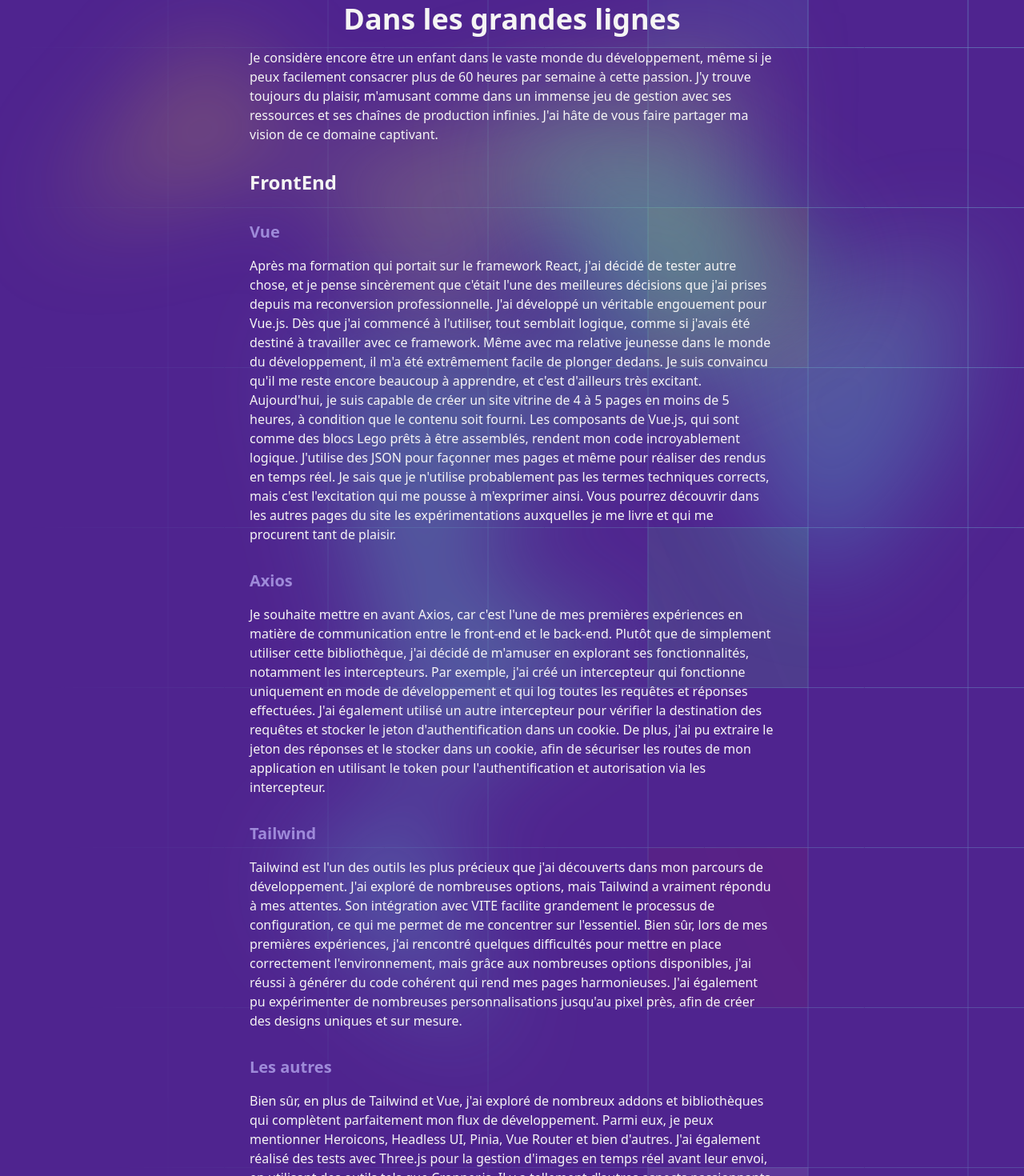
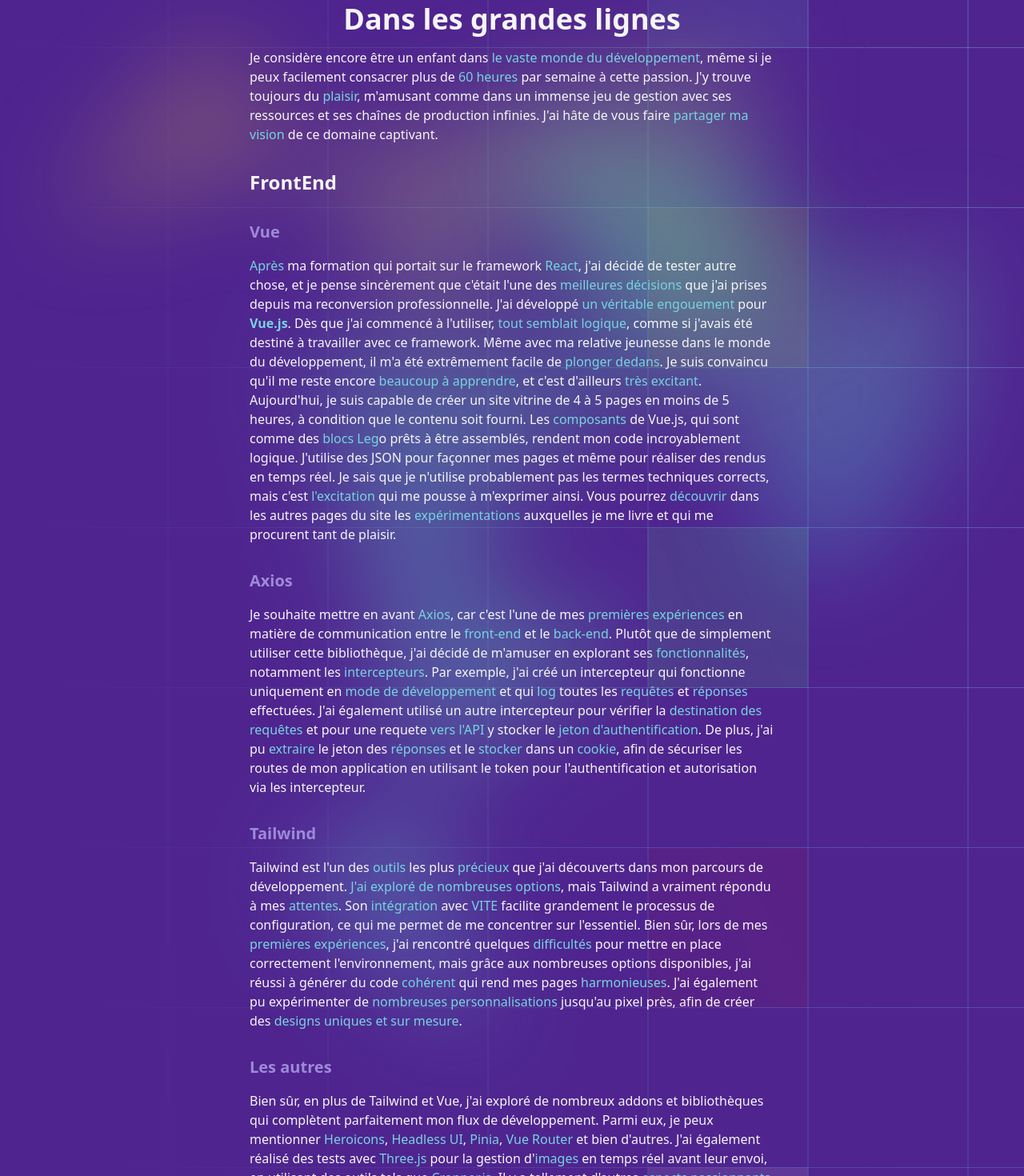
Before and after one commit to Robuchon/MaVitrine, a Vue app: page /techno in a window 1280 px wide. Shown: the part 140-1610 px from the top of the page at 80% size. Built offline with nearby package versions, Linux system fonts and the light colour scheme; what prettier-plugin-tailwindcss would draw is missing.

Commit message:
avancement sur les text divers

```diff
--- a/src/pages/Home.vue
+++ b/src/pages/Home.vue
@@ -11,47 +11,58 @@
     </h4>
     <div class="mt-8 space-y-4">
       <p>
-        Après avoir terminé mes études en restauration, j'ai obtenu un diplôme
-        professionnel en 2005. Cependant, j'ai pris la décision de changer de
-        voie et de me lancer dans la pâtisserie en suivant une formation CAP.
-        Bien que je n'aie pas passé l'examen final, cette période a été marquée
-        par une circonstance importante : une blessure grave à la jambe qui m'a
-        contraint à une pause de plus de 10 mois.
+        Après avoir terminé mes études en restauration, j'ai obtenu un
+        <span class="text-Neutral">diplôme professionnel</span> en 2005.
+        Cependant, j'ai pris la décision de changer de voie et de me lancer dans
+        la pâtisserie en suivant une formation
+        <span class="text-Neutral">CAP</span> . Bien que je n'aie pas passé
+        l'examen final, cette période a été marquée par une circonstance
+        importante : <span class="text-Neutral">une blessure grave</span> à la
+        jambe qui m'a contraint à une pause de plus de 10 mois.
       </p>
       <p>
         Une fois rétabli, ma soif de découvrir de nouveaux horizons
-        professionnels m'a poussé à explorer différentes opportunités. J'ai
-        ainsi travaillé en tant qu'intérimaire pendant 4 ans et j'ai même eu
-        l'occasion de vivre deux saisons passionnantes avec des forains.
-        Toutefois, mon parcours ne s'est pas arrêté là.
+        professionnels m'a poussé à explorer
+        <span class="text-Neutral">différentes opportunités</span>. J'ai ainsi
+        travaillé en tant qu'<span class="text-Neutral"
+          >intérimaire pendant 4 ans</span
+        >
+        et j'ai même eu l'occasion de vivre deux saisons passionnantes avec des
+        forains. Toutefois, mon parcours ne s'est pas arrêté là.
       </p>
       <p>
-        En 2009, j'ai rejoint l'équipe de Micromania en tant que vendeur, et
+        En 2009, j'ai rejoint l'équipe de
+        <span class="text-Neutral">Micromania</span> en tant que vendeur, et
         j'ai eu l'opportunité de progresser dans mon parcours professionnel. Au
-        fil des années, j'ai gravi les échelons pour devenir responsable de
-        magasin, assumant ainsi des responsabilités croissantes au sein de cette
-        entreprise renommée. J'ai eu le privilège de travailler dans l'un des
-        plus grands magasins de France, ce qui m'a offert une expérience
-        inestimable.
+        fil des années, j'ai gravi les échelons pour devenir
+        <span class="text-Neutral">responsable de magasin</span>, assumant ainsi
+        des <span class="text-Neutral">responsabilités croissantes</span> au
+        sein de cette entreprise renommée. J'ai eu le privilège de travailler
+        dans l'un des plus grands magasins de France, ce qui m'a offert une
+        expérience inestimable.
       </p>
       <p>
-        Cette expérience chez Micromania, qui a duré plus de 12 ans jusqu'en
+        Cette <span class="text-Neutral">expérience</span> chez Micromania, qui
+        a duré <span class="text-Neutral">plus de 12 ans</span> jusqu'en
         septembre 2021, a été une période marquante de ma carrière. Cependant,
         au fur et à mesure de ma progression, j'ai ressenti le besoin
-        d'entreprendre une transition professionnelle significative pour
-        exploiter pleinement mon potentiel.
+        d'entreprendre une
+        <span class="text-Neutral">transition professionnelle</span>
+        significative pour exploiter pleinement mon potentiel.
       </p>
       <p>
-        C'est ainsi que j'ai décidé de rejoindre la Bocal Academy pour suivre
-        leur formation FullStack JS, axée sur le stack MERN (MongoDB, Express,
-        React, Node). Malheureusement, quelques jours après la fin de cette
-        formation prometteuse, j'ai dû faire face à des problèmes de santé
-        majeurs.
+        C'est ainsi que j'ai décidé de rejoindre la
+        <span class="text-Neutral">Bocal Academy</span> pour suivre leur
+        formation <span class="text-Neutral">FullStack JS</span>, axée sur le
+        stack <span class="text-Neutral">MERN</span> (MongoDB, Express, React,
+        Node). Malheureusement, quelques jours après la fin de cette formation
+        prometteuse, j'ai dû faire face à des problèmes de santé majeurs.
       </p>
       <p>
         Malgré ces défis, j'ai puisé ma force dans ma détermination et j'ai
         choisi de transformer cette période de convalescence en une opportunité.
-        Je me suis lancé en tant que freelance, prêt à mettre à profit mes
+        Je me suis lancé en tant que
+        <span class="text-Neutral">freelance</span>, prêt à mettre à profit mes
         compétences et mon expérience pour aider mes clients à atteindre leurs
         objectifs.
       </p>
@@ -70,57 +81,90 @@
         spécialisées, je ne pourrais jamais réussir ou être pris au sérieux dans
         ce domaine. Heureusement, en 2020, j'ai eu la chance de rencontrer des
         personnes évoluant dans le milieu informatique qui m'ont encouragé. Je
-        me suis alors lancé dans l'apprentissage autonome du PHP, de l'HTML, du
-        SQL et du CSS. À l'été 2021, j'ai publié mon premier site, qui n'est
-        plus en ligne aujourd'hui, car la personne pour qui je l'ai créé ne l'a
-        jamais utilisé. Vous pouvez trouver le lien du dépôt Git ici :
+        me suis alors lancé dans l'<span class="text-Neutral"
+          >apprentissage</span
+        >
+        autonome du
+        <span class="text-Neutral">PHP, de l'HTML, du SQL et du CSS</span>. À
+        l'été 2021, j'ai publié mon
+        <span class="text-Neutral">premier site</span>, qui n'est plus en ligne
+        aujourd'hui, car la personne pour qui je l'ai créé ne l'a jamais
+        utilisé. Vous pouvez trouver le lien du dépôt Git ici :
         <a href="https://github.com/Robuchon/Le-petit-salon" target="_blank"
           >Lien du dépôt Git.</a
         >
       </p>
       <div class="flex">
-        <a href="https://github.com/Robuchon/Le-petit-salon" target="_blank" class="mx-auto">
+        <a
+          href="https://github.com/Robuchon/Le-petit-salon"
+          target="_blank"
+          class="mx-auto duration-300 hover:scale-[200%]"
+        >
           <img src="/img/home/gitSalon.png" alt="" class="h-36" />
         </a>
       </div>
       <p>
-        En septembre, j'ai décidé de me lancer dans la formation proposée par le
-        Bocal Academy en tant que développeur web FullStack JS. Cela m'a
-        tellement enthousiasmé que j'ai quitté mon emploi début 2022 pour
-        devenir freelance. Depuis lors, j'ai travaillé sur différents projets,
-        notamment la création d'un site vitrine et d'une application web pour
+        En septembre, j'ai décidé de me lancer dans la
+        <span class="text-Neutral">formation</span> proposée par le
+        <span class="text-Neutral">Bocal Academy</span> en tant que
+        <span class="text-Neutral">développeur web FullStack JS</span>. Cela m'a
+        tellement enthousiasmé que j'ai
+        <span class="text-Neutral">quitté mon emploi début 2022</span> pour
+        devenir <span class="text-Neutral">freelance</span>. Depuis lors, j'ai
+        travaillé sur différents projets, notamment la création d'un site
+        vitrine et d'une application web pour
         <a href="https://reave.gg" target="_blank">REAVE (reave.gg)</a> et
         d'autres projets privés.
       </p>
       <div class="flex">
-        <a href="https://reave.gg" target="_blank" class="mx-auto">
+        <a
+          href="https://reave.gg"
+          target="_blank"
+          class="mx-auto duration-300 hover:scale-[200%]"
+        >
           <img src="/img/home/reave.png" alt="" class="h-36" />
         </a>
       </div>
       <p>
-        J'ai également eu l'occasion de mettre à l'épreuve mes compétences sur
-        des projets semi-personnels, tels que le site d'art de ma femme, réalisé
-        en moins de 10 heures :
+        J'ai également eu l'occasion de mettre à l'<span class="text-Neutral"
+          >épreuve mes compétences</span
+        >
+        sur des projets <span class="text-Neutral">semi-personnels</span>, tels
+        que le site d'art de ma femme, réalisé en un
+        <span class="text-Neutral">minimum de temps</span> sur 1 jour environs
+        10 heures:
         <a href="https://ladyacadia.fr/home" target="_blank"
           >Site d'art de ma femme.</a
         >
       </p>
       <div class="flex">
-        <a href="https://ladyacadia.fr/home" target="_blank" class="mx-auto">
+        <a
+          href="https://ladyacadia.fr/home"
+          target="_blank"
+          class="mx-auto duration-300 hover:scale-[200%]"
+        >
           <img src="/img/home/maFemme.png" alt="" class="h-36" />
         </a>
       </div>
 
       <p>
-        Et récemment, j'ai conçu un site vitrine pour l'entreprise de mon
-        beau-père. J'ai réussi à le réaliser en moins de 48 heures, en y
-        consacrant 9 heures de travail. Vous pouvez le découvrir ici :
+        Et récemment, j'ai conçu un site
+        <span class="text-Neutral">vitrine</span> pour l'<span
+          class="text-Neutral"
+          >entreprise ADP</span
+        >
+        en <span class="text-Neutral">construction</span> pour le moment. Vous
+        pouvez le découvrir ici :
         <a href="https://9ca2847f.adp.pages.dev/home" target="_blank"
-          >Site vitrine de l'entreprise de mon beau-père."</a
+          >Site vitrine de l'entreprise ADP."</a
         >
       </p>
       <div class="flex">
-        <a href="https://9ca2847f.adp.pages.dev/home" target="_blank" class="mx-auto">
+        <a
+          href="https://9ca2847f.adp.pages.dev/home"
+          target="_blank"
+          class="mx-auto duration-300 hover:scale-[200%]"
+        >
           <img src="/img/home/beauPere.png" alt="" class="h-36" />
         </a>
       </div>
--- a/src/pages/Techno.vue
+++ b/src/pages/Techno.vue
@@ -2,78 +2,123 @@
   <div class="flex max-w-2xl flex-col items-center">
     <h1>Dans les grandes lignes</h1>
     <p>
-      Je considère encore être un enfant dans le vaste monde du développement,
-      même si je peux facilement consacrer plus de 60 heures par semaine à cette
-      passion. J'y trouve toujours du plaisir, m'amusant comme dans un immense
-      jeu de gestion avec ses ressources et ses chaînes de production infinies.
-      J'ai hâte de vous faire partager ma vision de ce domaine captivant.
+      Je considère encore être un enfant dans
+      <span class="text-Neutral">le vaste monde du développement</span>, même si
+      je peux facilement consacrer plus de
+      <span class="text-Neutral">60 heures</span> par semaine à cette passion.
+      J'y trouve toujours du <span class="text-Neutral">plaisir</span>,
+      m'amusant comme dans un immense jeu de gestion avec ses ressources et ses
+      chaînes de production infinies. J'ai hâte de vous faire
+      <span class="text-Neutral">partager ma vision</span> de ce domaine
+      captivant.
     </p>
 
     <div name="frontend">
       <h3>FrontEnd</h3>
       <h4>Vue</h4>
       <p>
-        Après ma formation qui portait sur le framework React, j'ai décidé de
-        tester autre chose, et je pense sincèrement que c'était l'une des
-        meilleures décisions que j'ai prises depuis ma reconversion
-        professionnelle. J'ai développé un véritable engouement pour Vue.js. Dès
-        que j'ai commencé à l'utiliser, tout semblait logique, comme si j'avais
-        été destiné à travailler avec ce framework. Même avec ma relative
-        jeunesse dans le monde du développement, il m'a été extrêmement facile
-        de plonger dedans. Je suis convaincu qu'il me reste encore beaucoup à
-        apprendre, et c'est d'ailleurs très excitant. Aujourd'hui, je suis
-        capable de créer un site vitrine de 4 à 5 pages en moins de 5 heures, à
-        condition que le contenu soit fourni. Les composants de Vue.js, qui sont
-        comme des blocs Lego prêts à être assemblés, rendent mon code
-        incroyablement logique. J'utilise des JSON pour façonner mes pages et
-        même pour réaliser des rendus en temps réel. Je sais que je n'utilise
-        probablement pas les termes techniques corrects, mais c'est l'excitation
-        qui me pousse à m'exprimer ainsi. Vous pourrez découvrir dans les autres
-        pages du site les expérimentations auxquelles je me livre et qui me
-        procurent tant de plaisir.
+        <span class="text-Neutral">Après</span> ma formation qui portait sur le
+        framework <span class="text-Neutral">React</span>, j'ai décidé de tester
+        autre chose, et je pense sincèrement que c'était l'une des
+        <span class="text-Neutral">meilleures décisions</span> que j'ai prises
+        depuis ma reconversion professionnelle. J'ai développé
+        <span class="text-Neutral">un véritable engouement</span> pour
+        <span class="font-bold text-Neutral">Vue.js</span>. Dès que j'ai
+        commencé à l'utiliser,
+        <span class="text-Neutral">tout semblait logique</span>, comme si
+        j'avais été destiné à travailler avec ce framework. Même avec ma
+        relative jeunesse dans le monde du développement, il m'a été extrêmement
+        facile de <span class="text-Neutral">plonger dedans</span>. Je suis
+        convaincu qu'il me reste encore
+        <span class="text-Neutral">beaucoup à apprendre</span>, et c'est
+        d'ailleurs <span class="text-Neutral">très excitant</span>. Aujourd'hui,
+        je suis capable de créer un site vitrine de 4 à 5 pages en moins de 5
+        heures, à condition que le contenu soit fourni. Les
+        <span class="text-Neutral">composants</span> de Vue.js, qui sont comme
+        des <span class="text-Neutral">blocs Leg</span>o prêts à être assemblés,
+        rendent mon code incroyablement logique. J'utilise des JSON pour
+        façonner mes pages et même pour réaliser des rendus en temps réel. Je
+        sais que je n'utilise probablement pas les termes techniques corrects,
+        mais c'est <span class="text-Neutral">l'excitation</span> qui me pousse
+        à m'exprimer ainsi. Vous pourrez
+        <span class="text-Neutral">découvrir</span> dans les autres pages du
+        site les <span class="text-Neutral">expérimentations</span> auxquelles
+        je me livre et qui me procurent tant de plaisir.
       </p>
       <h4>Axios</h4>
       <p>
-        Je souhaite mettre en avant Axios, car c'est l'une de mes premières
-        expériences en matière de communication entre le front-end et le
-        back-end. Plutôt que de simplement utiliser cette bibliothèque, j'ai
-        décidé de m'amuser en explorant ses fonctionnalités, notamment les
-        intercepteurs. Par exemple, j'ai créé un intercepteur qui fonctionne
-        uniquement en mode de développement et qui log toutes les requêtes et
-        réponses effectuées. J'ai également utilisé un autre intercepteur pour
-        vérifier la destination des requêtes et stocker le jeton
-        d'authentification dans un cookie. De plus, j'ai pu extraire le jeton
-        des réponses et le stocker dans un cookie, afin de sécuriser les routes
+        Je souhaite mettre en avant <span class="text-Neutral">Axios</span>, car
+        c'est l'une de mes
+        <span class="text-Neutral">premières expériences</span> en matière de
+        communication entre le <span class="text-Neutral">front-end</span> et le
+        <span class="text-Neutral">back-end</span>. Plutôt que de simplement
+        utiliser cette bibliothèque, j'ai décidé de m'amuser en explorant ses
+        <span class="text-Neutral">fonctionnalités</span>, notamment les
+        <span class="text-Neutral">intercepteurs</span>. Par exemple, j'ai créé
+        un intercepteur qui fonctionne uniquement en
+        <span class="text-Neutral">mode de développement</span> et qui
+        <span class="text-Neutral">log</span> toutes les
+        <span class="text-Neutral">requêtes</span> et
+        <span class="text-Neutral">réponses</span> effectuées. J'ai également
+        utilisé un autre intercepteur pour vérifier la
+        <span class="text-Neutral">destination des requêtes</span> et pour une
+        requete <span class="text-Neutral">vers l'API</span> y stocker le
+        <span class="text-Neutral">jeton d'authentification</span>. De plus,
+        j'ai pu <span class="text-Neutral">extraire</span> le jeton des
+        <span class="text-Neutral">réponses</span> et le
+        <span class="text-Neutral">stocker</span> dans un
+        <span class="text-Neutral">cookie</span>, afin de sécuriser les routes
         de mon application en utilisant le token pour l'authentification et
         autorisation via les intercepteur.
       </p>
       <h4>Tailwind</h4>
       <p>
-        Tailwind est l'un des outils les plus précieux que j'ai découverts dans
-        mon parcours de développement. J'ai exploré de nombreuses options, mais
-        Tailwind a vraiment répondu à mes attentes. Son intégration avec VITE
+        Tailwind est l'un des <span class="text-Neutral">outils</span> les plus
+        <span class="text-Neutral">précieux</span> que j'ai découverts dans mon
+        parcours de développement.
+        <span class="text-Neutral">J'ai exploré de nombreuses options</span>,
+        mais Tailwind a vraiment répondu à mes
+        <span class="text-Neutral">attentes</span>. Son
+        <span class="text-Neutral">intégration</span> avec
+        <span class="text-Neutral">VITE</span>
         facilite grandement le processus de configuration, ce qui me permet de
-        me concentrer sur l'essentiel. Bien sûr, lors de mes premières
-        expériences, j'ai rencontré quelques difficultés pour mettre en place
-        correctement l'environnement, mais grâce aux nombreuses options
-        disponibles, j'ai réussi à générer du code cohérent qui rend mes pages
-        harmonieuses. J'ai également pu expérimenter de nombreuses
-        personnalisations jusqu'au pixel près, afin de créer des designs uniques
-        et sur mesure.
+        me concentrer sur l'essentiel. Bien sûr, lors de mes
+        <span class="text-Neutral">premières expériences</span>, j'ai rencontré
+        quelques <span class="text-Neutral">difficultés</span> pour mettre en
+        place correctement l'environnement, mais grâce aux nombreuses options
+        disponibles, j'ai réussi à générer du code
+        <span class="text-Neutral">cohérent</span> qui rend mes pages
+        <span class="text-Neutral">harmonieuses</span>. J'ai également pu
+        expérimenter de
+        <span class="text-Neutral">nombreuses personnalisations</span> jusqu'au
+        pixel près, afin de créer des
+        <span class="text-Neutral">designs uniques et sur mesure</span>.
       </p>
 
       <h4>Les autres</h4>
       <p>
         Bien sûr, en plus de Tailwind et Vue, j'ai exploré de nombreux addons et
         bibliothèques qui complètent parfaitement mon flux de développement.
-        Parmi eux, je peux mentionner Heroicons, Headless UI, Pinia, Vue Router
-        et bien d'autres. J'ai également réalisé des tests avec Three.js pour la
-        gestion d'images en temps réel avant leur envoi, en utilisant des outils
-        tels que Cropper.js. Il y a tellement d'autres aspects passionnants que
-        j'ai explorés, et je suis sûr d'en avoir oublié quelques-uns. Cependant,
-        au fur et à mesure de mon parcours, je partagerai des démonstrations
-        pour vous montrer tout ce que j'ai pu réaliser, et je suis convaincu que
-        mon expérience continuera de s'enrichir et de s'étendre.
+        Parmi eux, je peux mentionner
+        <span class="text-Neutral">Heroicons</span>,
+        <span class="text-Neutral">Headless UI</span>,
+        <span class="text-Neutral">Pinia</span>,
+        <span class="text-Neutral">Vue Router</span>
+        et bien d'autres. J'ai également réalisé des tests avec
+        <span class="text-Neutral">Three.js</span> pour la gestion d'<span
+          class="text-Neutral"
+          >images</span
+        >
+        en temps réel avant leur envoi, en utilisant des outils tels que
+        <span class="text-Neutral">Cropper.js</span>. Il y a tellement d'autres
+        <span class="text-Neutral">aspects passionnants</span> que j'ai
+        explorés, et je suis sûr d'en avoir oublié quelques-uns. Cependant, au
+        fur et à mesure de mon <span class="text-Neutral">parcours</span>, je
+        partagerai des <span class="text-Neutral">démonstrations</span> pour
+        vous montrer tout ce que j'ai pu
+        <span class="text-Neutral">réaliser</span>, et je suis convaincu que mon
+        expérience continuera de s'<span class="text-Neutral">enrichir</span> et
+        de s'<span class="text-Neutral">étendre</span>.
       </p>
     </div>
     <div name="backend">
```
Also changed, not shown: src/pages/Input.vue (+61 -13 lines).
